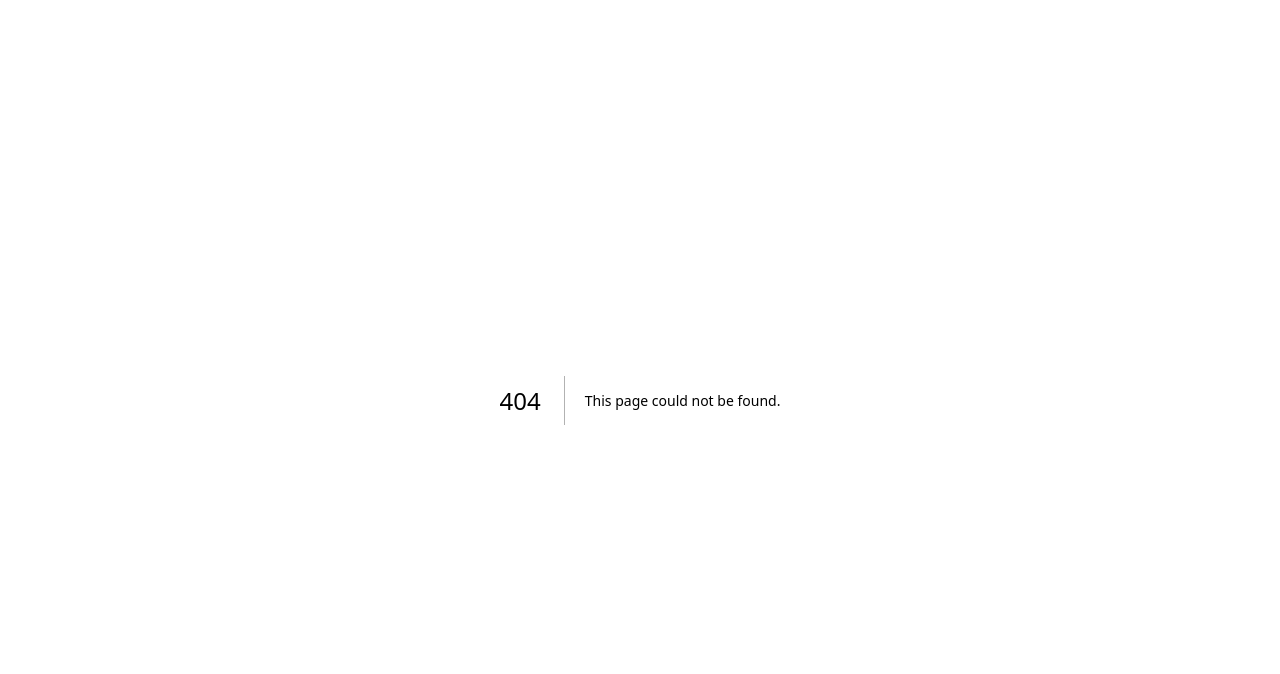
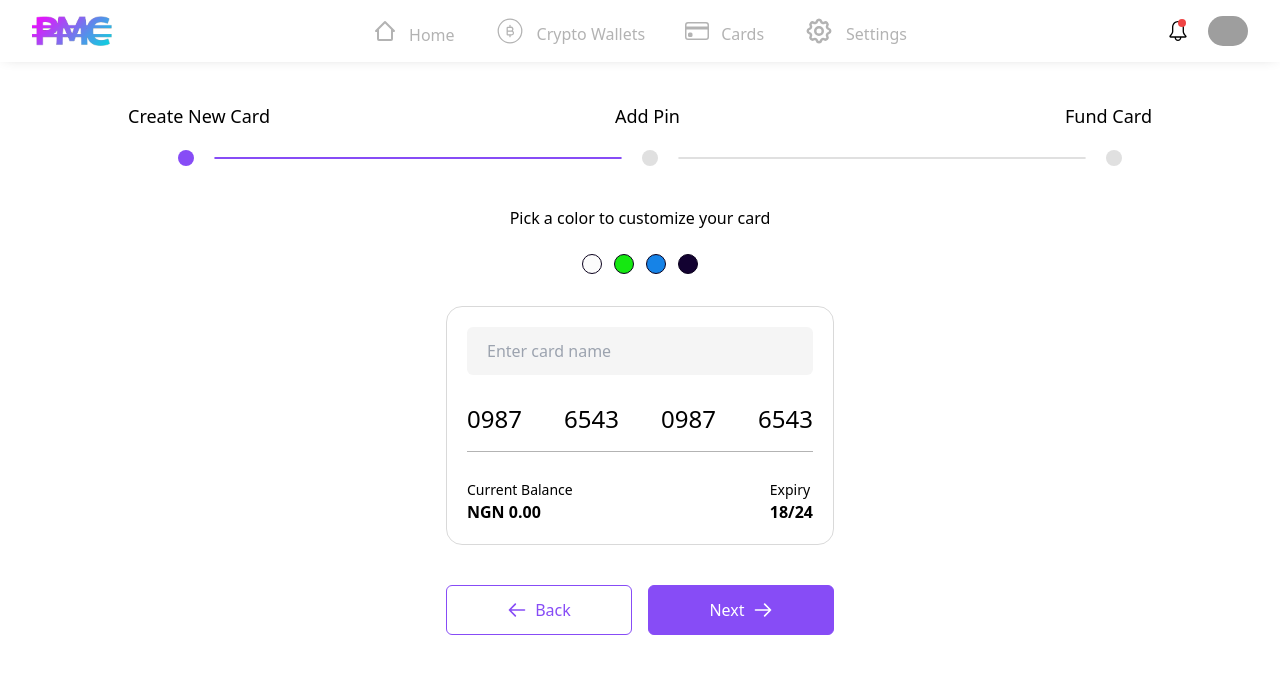
Before and after one commit to PassMeCash-blockchain/testnet-frontend, a Next.js app in the folder pmc-userdashboard/: page /create-virtual-card in a window 1280 px wide. Before the commit this address had no page. Shown: the top 674 px of the page. Built offline with nearby package versions, Linux system fonts and the light colour scheme; grey boxes are pictures that could not be loaded.

Commit message:
create customize card molecule for create-virtual-card page

```diff
--- a/pmc-userdashboard/src/components/atoms/Icons.jsx
+++ b/pmc-userdashboard/src/components/atoms/Icons.jsx
@@ -2,6 +2,7 @@ import {
   AiOutlineBank,
   AiOutlineQrcode,
   AiOutlineCaretDown,
+  AiOutlinePlus,
 } from "react-icons/ai";
 import { BiHomeAlt2 } from "react-icons/bi";
 import {
@@ -18,7 +19,12 @@ import {
 } from "react-icons/bs";
 import { CiBitcoin } from "react-icons/ci";
 import { MdCurrencyBitcoin, MdClose, MdCurrencyExchange } from "react-icons/md";
-import { HiChevronDown, HiMenu } from "react-icons/hi";
+import {
+  HiChevronDown,
+  HiMenu,
+  HiOutlineArrowRight,
+  HiOutlineArrowLeft,
+} from "react-icons/hi";
 import { FiMoreHorizontal, FiSearch } from "react-icons/fi";
 import { TbCurrencyNaira, TbSettings, TbArrowsUpDown } from "react-icons/tb";
 import { RiLockPasswordFill } from "react-icons/ri";
@@ -44,6 +50,12 @@ export const ArrowIcon = ({ direction }) => {
 
 const Icons = ({ type, className }) => {
   switch (type) {
+    case "arrow-right":
+      return <HiOutlineArrowRight className={className} />;
+
+    case "arrow-left":
+      return <HiOutlineArrowLeft className={className} />;
+
     case "bank":
       return <AiOutlineBank className={className} />;
 
@@ -95,6 +107,9 @@ const Icons = ({ type, className }) => {
     case "people":
       return <BsPeople className={className} />;
 
+    case "plus":
+      return <AiOutlinePlus className={className} />;
+
     case "QRcode":
       return <AiOutlineQrcode className={className} />;
 
--- /dev/null
+++ b/pmc-userdashboard/src/components/molecules/ChooseCardToCreate.jsx
@@ -0,0 +1,43 @@
+const ChooseCardToCreate = () => {
+  return (
+    <div className="mt-10">
+      <p className="text-xl text-center italic font-light">
+        Choose a virtual card to create.
+      </p>
+
+      <div className="grid grid-flow-col gap-10 mt-10 w-max mx-auto">
+        {/* Naira Card */}
+        <div className="border border-[rgba(179,_179,_179,_0.5)] rounded-2xl max-w-xs p-5 cursor-pointer">
+          <p className="border-b border-[rgba(179,_179,_179,_0.5)] pb-5 text-center font-semibold">
+            Naira Card
+          </p>
+          <p className="text-neutral-500 text-center mt-5">
+            Create a virtual naira card to hold your local currencies and shop
+            online
+          </p>
+        </div>
+
+        {/* Crypto Card */}
+        <div className="border border-[rgba(179,_179,_179,_0.5)] rounded-2xl max-w-xs p-5 cursor-pointer">
+          <p className="border-b border-[rgba(179,_179,_179,_0.5)] pb-5 text-center font-semibold">
+            Crypto Card
+          </p>
+          <p className="text-neutral-500 text-center mt-5">
+            Create a virtual naira card to hold your local currencies and shop
+            online
+          </p>
+        </div>
+      </div>
+
+      <p className="text-center text-lg max-w-md mx-auto mt-16">
+        Add a new virtual card to be able to make quick online transactions.
+      </p>
+
+      <button className="text-white bg-[#874CF6] py-3 rounded-md w-full max-w-xs block mx-auto mt-16">
+        Create Card
+      </button>
+    </div>
+  );
+};
+
+export default ChooseCardToCreate;
--- /dev/null
+++ b/pmc-userdashboard/src/components/molecules/CreateCardStepIndicator.jsx
@@ -0,0 +1,23 @@
+const CreateCardStepIndicator = () => {
+  return (
+    <div>
+      {/* Texts */}
+      <div className="grid grid-cols-[auto_1fr_auto]">
+        <p className="text-lg font-medium">Create New Card</p>
+        <p className="text-center text-lg font-medium pr-10">Add Pin</p>
+        <p className="text-lg font-medium">Fund Card</p>
+      </div>
+
+      {/* Circles and Lines */}
+      <div className="grid grid-cols-[auto_1fr_auto_1fr_auto] gap-5 w-full pl-[50px] pr-[30px] mt-5 mx-auto items-center">
+        <div className="w-4 h-4 rounded-full bg-[#874CF6]"></div>
+        <div className="border border-[#874CF6] rounded-full h-[1px]"></div>
+        <div className="w-4 h-4 rounded-full bg-[#E0E0E0]"></div>
+        <div className="border border-[#E0E0E0] rounded-full h-[1px]"></div>
+        <div className="w-4 h-4 rounded-full bg-[#E0E0E0]"></div>
+      </div>
+    </div>
+  );
+};
+
+export default CreateCardStepIndicator;
--- /dev/null
+++ b/pmc-userdashboard/src/components/molecules/CustomizeCard.jsx
@@ -0,0 +1,78 @@
+import Button from "../atoms/Button";
+import Icons from "../atoms/Icons";
+import { conditionalClass } from "../atoms/libraries";
+
+const CustomizeCard = () => {
+  const cardColorOptions = ["#FCFCFC", "#15E811", "#1683E7", "#130231"];
+  const card = {
+    name: "Antony Abdulzaq",
+    number: "0987 6543 0987 6543",
+    expiryDate: "18/24",
+    balance: "0.00",
+  };
+  return (
+    <div className="mt-10">
+      {/* Pick a Color */}
+      <div className="grid gap-6">
+        <p className="text-center">Pick a color to customize your card</p>
+        <div className="grid grid-flow-col w-max mx-auto gap-3">
+          {cardColorOptions.map((color, i) => (
+            <span
+              key={i}
+              className="w-5 h-5 block border border-[#0B011D] rounded-full"
+              style={{ background: color }}
+            ></span>
+          ))}
+        </div>
+      </div>
+
+      {/* Card Details*/}
+      <div className="max-w-[388px] mx-auto mt-8 border border-[rgba(179,_179,_179,_0.5)] p-5 rounded-2xl">
+        {/* Card Name Input */}
+        <input
+          type="text"
+          placeholder="Enter card name"
+          className="bg-[#F5F5F5] text-[] rounded-md px-5 py-3 w-full outline-none"
+        />
+
+        {/* Card Number */}
+        <div className="flex justify-between border-b border-[#B3B3B3] mt-7 pb-4">
+          {card.number.split(" ").map((num, i) => (
+            <p key={i} className="text-2xl">
+              {num}
+            </p>
+          ))}
+        </div>
+
+        {/* Current Balance and Expiry Date */}
+        <div className="flex justify-between mt-7">
+          {/* Current Balance */}
+          <div>
+            <p className="text-sm">Current Balance</p>
+            <p className="font-semibold">NGN {card.balance}</p>
+          </div>
+
+          {/* Current Balance */}
+          <div>
+            <p className="text-sm">Expiry</p>
+            <p className="font-semibold">{card.expiryDate}</p>
+          </div>
+        </div>
+      </div>
+
+      {/* CTAs */}
+      <div className="grid grid-cols-2 max-w-[388px] mx-auto gap-4 mt-10">
+        <button className="border border-[#874CF6] rounded-md px-5 py-3 text-[#874CF6] font-medium grid grid-cols-[auto_auto] gap-2 place-content-center place-items-center">
+          <Icons type="arrow-left" className="text-xl" />
+          <span>Back</span>
+        </button>
+        <button className="border border-[#874CF6] bg-[#874CF6] rounded-md px-5 py-3 text-[#fff] font-medium grid grid-cols-[auto_auto] gap-2 place-content-center place-items-center">
+          <span>Next</span>
+          <Icons type="arrow-right" className="text-xl" />
+        </button>
+      </div>
+    </div>
+  );
+};
+
+export default CustomizeCard;
--- /dev/null
+++ b/pmc-userdashboard/src/components/organisms/PhysicalCards.jsx
@@ -0,0 +1,5 @@
+const PhysicalCards = ({ navs, cardState, setCardState }) => {
+  return <div>PhysicalCards</div>;
+};
+
+export default PhysicalCards;
--- /dev/null
+++ b/pmc-userdashboard/src/components/organisms/VirtualCards.jsx
@@ -0,0 +1,69 @@
+import Icons from "../atoms/Icons";
+
+const VirtualCards = () => {
+  const cards = [
+    {
+      type: "Naira",
+      name: "Antony Abdulzaq",
+      number: "0987 6543 0987 6543",
+      expiryDate: "",
+      balance: "",
+    },
+  ];
+  return (
+    <div className="mt-10">
+      {/* Cards */}
+      <div className="grid grid-flow-col gap-5 overflow-auto w-max">
+        {cards.map((card, i) => (
+          <div key={i} className="border min-w-[300px] rounded-xl p-3">
+            {/* Card Type and Card Details BTN */}
+            <div className="flex justify-between items-center pb-3 border-b border-[]">
+              {/* Card Type */}
+              <p className="text-xs">{card.type} Card</p>
+
+              {/* Card Details BTN */}
+              <button className="flex space-x-2 items-center bg-neutral-200 rounded-sm px-3 py-1 text-xs">
+                <span>Card Details</span>
+                <Icons type="arrow-right" />
+              </button>
+            </div>
+
+            {/* Card Name */}
+            <p className="text-lg my-2">{card.name}</p>
+
+            {/* Card Number */}
+            <div className="flex justify-between items-center">
+              {card.number.split(" ").map((num, i) => (
+                <p key={i} className="text-2xl">
+                  {num}
+                </p>
+              ))}
+            </div>
+
+            {/* Current Balance and Expiry Date */}
+            <div className="flex justify-between items-center mt-3 text-xs">
+              {/* Current Balance */}
+              <div className="grid gap-1">
+                <p className="text-neutral-500">Current Balance</p>
+                <p>NGN 0.00</p>
+              </div>
+
+              {/* Expiry Date */}
+              <div className="grid gap-1">
+                <p className="text-neutral-500">Expiry</p>
+                <p>18/24</p>
+              </div>
+            </div>
+          </div>
+        ))}
+
+        <div className="grid grid-cols-[auto_auto] gap-3 min-w-[300px] place-content-center place-items-center border border-[rgba(179,_179,_179,_0.5)] rounded-xl min-h-44 text-[#392067]">
+          <Icons type="plus" />
+          <p>Create New Card</p>
+        </div>
+      </div>
+    </div>
+  );
+};
+
+export default VirtualCards;
--- /dev/null
+++ b/pmc-userdashboard/src/pages/cards.jsx
@@ -0,0 +1,44 @@
+import { conditionalClass } from "@/components/atoms/libraries";
+import PhysicalCards from "@/components/organisms/PhysicalCards";
+import VirtualCards from "@/components/organisms/VirtualCards";
+import PageLayout from "@/components/templates/PageLayout";
+import { useState } from "react";
+
+const cards = () => {
+  const [cardState, setCardState] = useState("virtual");
+  const navs = [
+    { title: "Virtual Cards", link: "virtual" },
+    { title: "Physical Cards", link: "physical" },
+  ];
+  return (
+    <PageLayout>
+      {/* Nav */}
+      <div className="grid grid-cols-2 gap-10 w-full max-w-md mx-auto">
+        {navs.map((nav) => (
+          <div
+            className={conditionalClass(
+              "cursor-pointer rounded-md text-center py-2",
+              cardState === nav.link
+                ? "bg-[#874CF6] text-white"
+                : "bg-[#F5F5F5] text-[#392067]"
+            )}
+            onClick={() => setCardState(nav.link)}
+          >
+            {nav.title}
+          </div>
+        ))}
+      </div>
+
+      {/* States */}
+      {cardState === "virtual" ? (
+        <VirtualCards />
+      ) : cardState === "physical" ? (
+        <PhysicalCards />
+      ) : (
+        ""
+      )}
+    </PageLayout>
+  );
+};
+
+export default cards;
--- /dev/null
+++ b/pmc-userdashboard/src/pages/create-virtual-card.jsx
@@ -0,0 +1,19 @@
+import ChooseCardToCreate from "@/components/molecules/ChooseCardToCreate";
+import CreateCardStepIndicator from "@/components/molecules/CreateCardStepIndicator";
+import CustomizeCard from "@/components/molecules/CustomizeCard";
+import PageLayout from "@/components/templates/PageLayout";
+
+const CreateVirtualCard = () => {
+  return (
+    <PageLayout>
+      {/* Step Indicator */}
+      <CreateCardStepIndicator />
+
+      {/* Content */}
+      {/* <ChooseCardToCreate /> */}
+      <CustomizeCard />
+    </PageLayout>
+  );
+};
+
+export default CreateVirtualCard;
```
